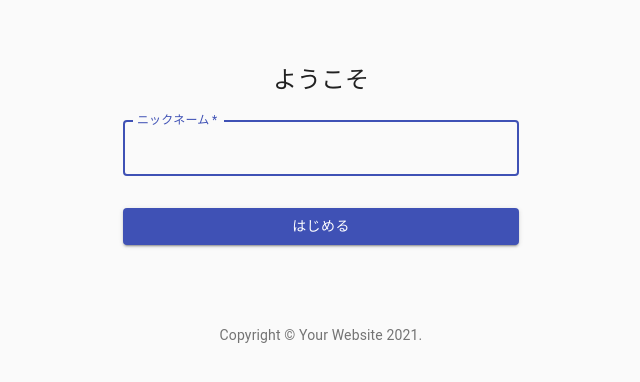
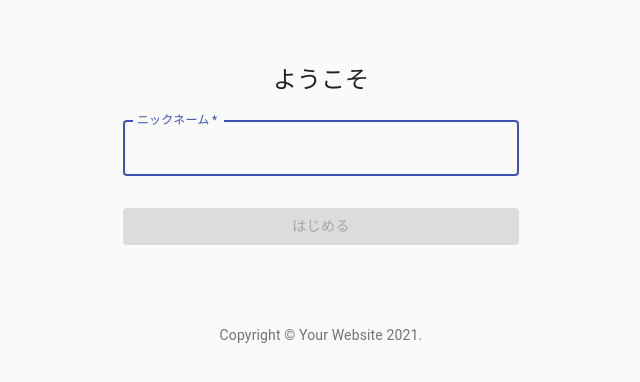
Before and after one commit to tomoyukikat0/react-chat-app, a React (Create React App) app: page / in a window 1280 px wide. Shown: the top 382 px of the page, without its empty margins (319-959 px from the left). Built offline with nearby package versions, Linux system fonts and the light colour scheme.

Commit message:
use hooks

```diff
--- a/src/components/SignIn.js
+++ b/src/components/SignIn.js
@@ -1,4 +1,4 @@
-import React from 'react';
+import React, { useEffect, useState } from 'react';
 import Button from '@material-ui/core/Button';
 import CssBaseline from '@material-ui/core/CssBaseline';
 import TextField from '@material-ui/core/TextField';
@@ -43,6 +43,14 @@
 
 export default function SignIn({ setName }) {
   const classes = useStyles();
+  const [disabled, setDisabled] = useState(true);
+  const [string, setString] = useState('');
+  console.log(string);
+
+  useEffect(() => {
+    const disabled = string === ''
+    setDisabled(disabled)
+  }, [string]);
 
   return (
     <Container component="main" maxWidth="xs">
@@ -62,6 +70,7 @@
             name="name"
             autoComplete="email"
             autoFocus
+            onChange={(e) => setString(e.target.value)}
           />
           <Button
             type="submit"
@@ -69,6 +78,7 @@
             variant="contained"
             color="primary"
             className={classes.submit}
+            disabled={disabled}
           >
             はじめる
           </Button>
```
